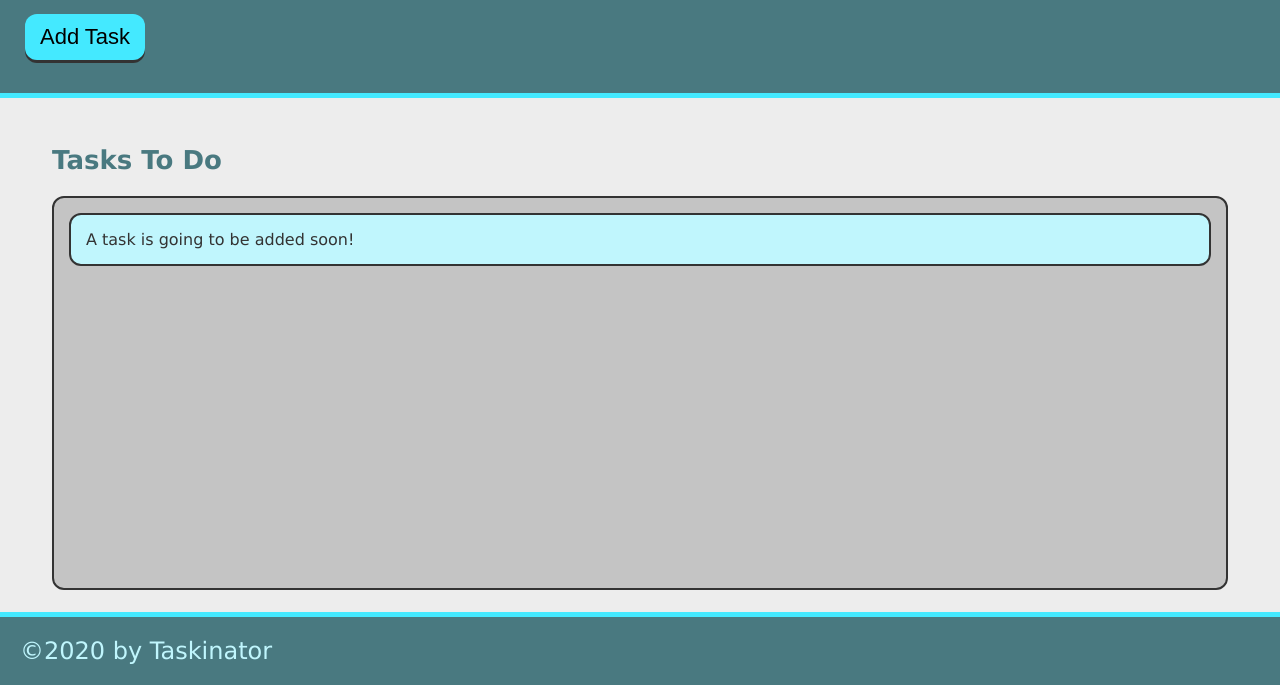
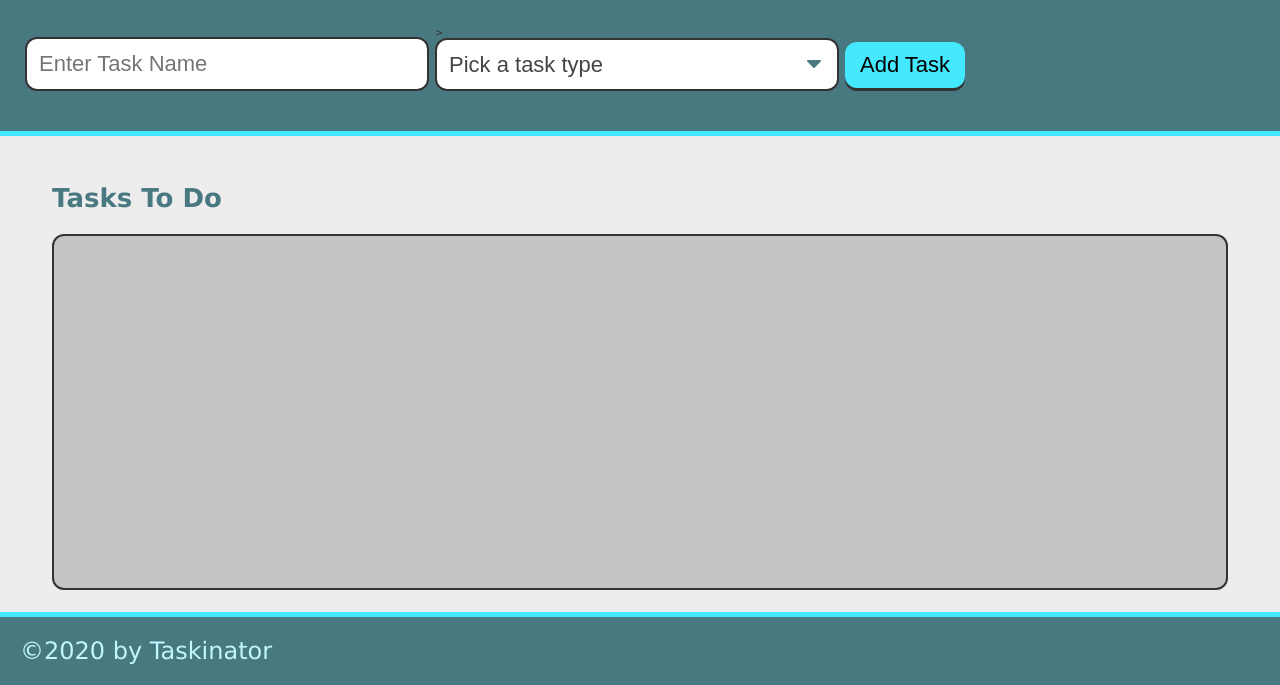
Before and after one commit to Xavy-Romeo/Taskinator, a plain HTML site: page index.html in a window 1280 px wide. Shown: the part 115-800 px from the top of the page. Drawn offline with Linux system fonts and the light colour scheme.

Commit message:
task input and dropdown

```diff
--- a/index.html
+++ b/index.html
@@ -20,7 +20,27 @@
             Click the button below to add a new task!
         </p>
 
-        <button class="btn" id="save-task">Add Task</button>
+        <form id="task-form">
+
+            <div class="form-group">
+                <input type="text" name="task-name" placeholder="Enter Task Name" />
+            </div>
+
+            <div class="form-group">>
+                <select name="task-type" class="select-dropdown">
+                    <option value="" disabled selected>Pick a task type</option>
+                    <option value="Print">Print</option>
+                    <option value="Web">Web</option>
+                    <option value="Mobile">Mobile</option>
+                </select>
+            </div>
+
+            <div class="form-group">
+                <button class="btn" id="save-task" type="submit">Add Task</button>
+            </div>
+
+            </div>
+        </form>
 
     </header>
     <!--End header Section-->
@@ -33,13 +53,7 @@
             <!--Task To Do Section Title-->
             <h2 class="list-title">Tasks To Do</h2>
 
-            <ul class="task-list" id="tasks-to-do">
-
-                <li class="task-item">
-                    A task is going to be added soon!
-                </li>
-
-            </ul>
+            <ul class="task-list" id="tasks-to-do"></ul>
 
         </section>
         <!--End Tasks To Do Section-->
```
